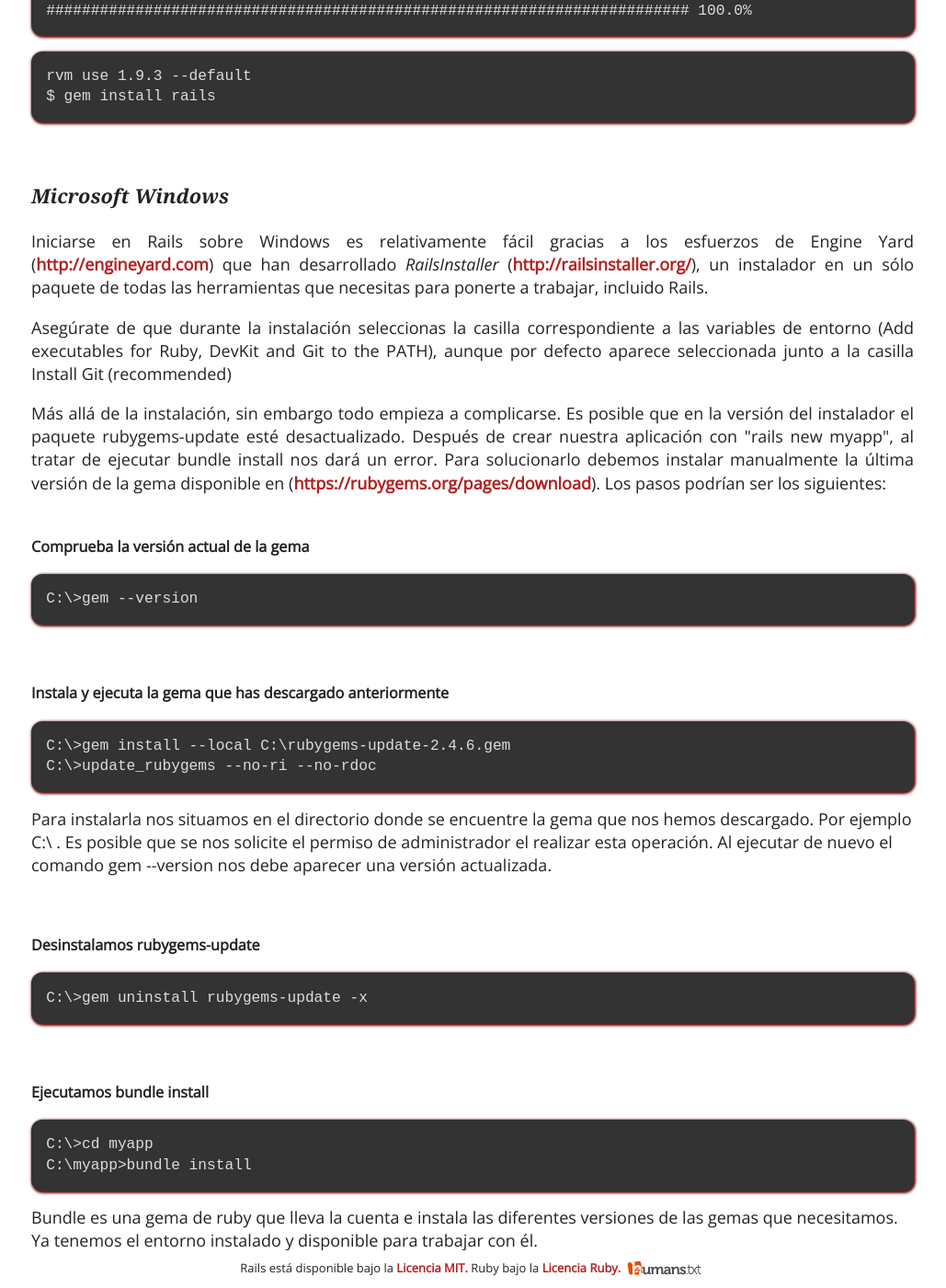
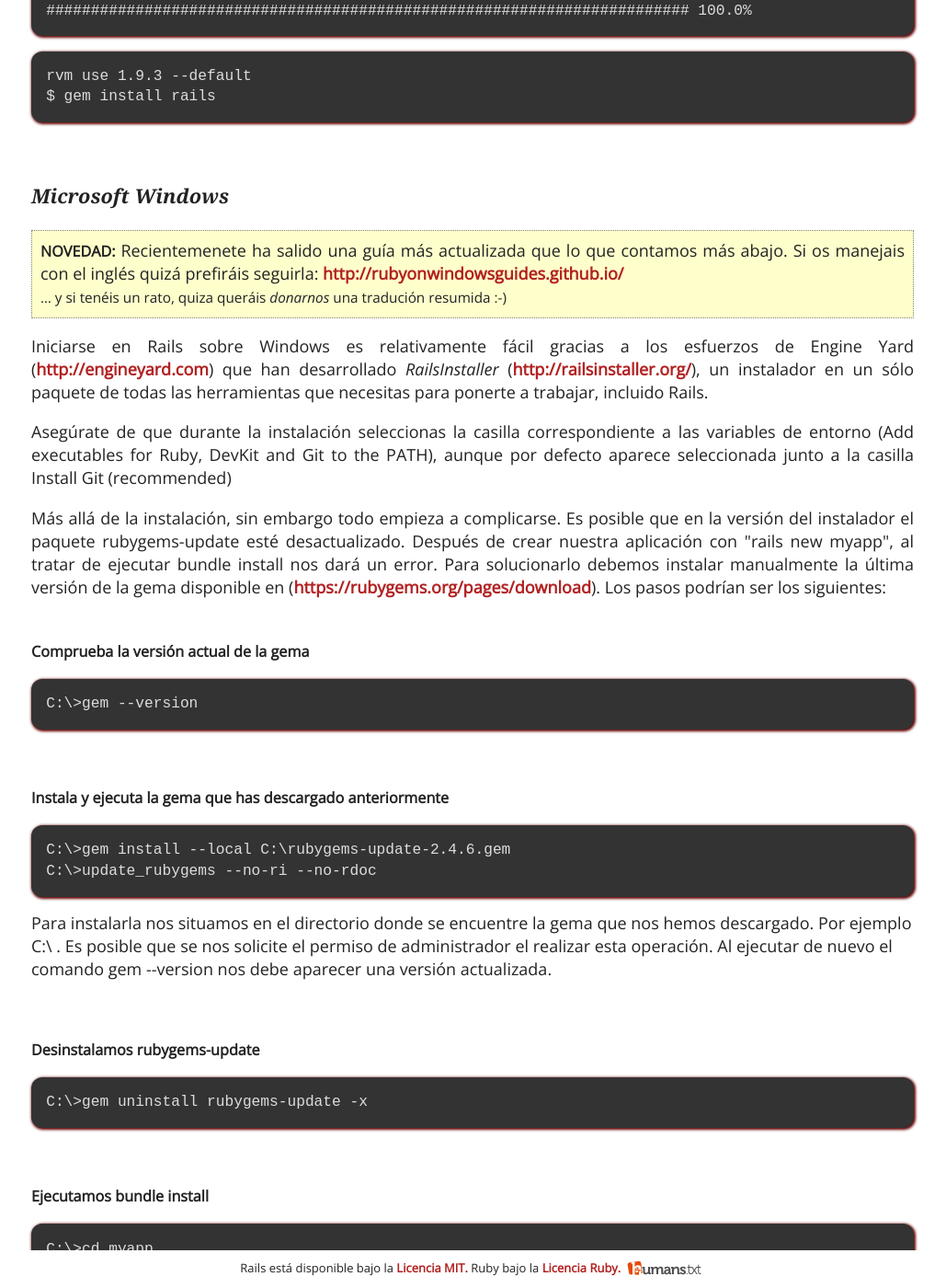
Before and after one commit to rails-es/rails-es.github.io, a Jekyll site: the page built from instala.html, in a window 1280 px wide and 1400 px high, scrolled down 5573 px. Shown: the whole window at 92% size, without its empty margins (126-1155 px from the left). Built offline with Jekyll 4.4.1, drawn with Linux system fonts in a browser that asks for light colours; some web fonts are replaced; Markdown is read by kramdown in place of the engine named in the settings.

Commit message:
nueva guía para ruby en windows

```diff
--- a/css/style.css
+++ b/css/style.css
@@ -106,12 +106,16 @@ section#definiciones dl > dd li p{ float:left; font-size:90%; margin-bottom: 1em
 section#definiciones dl > dd li img{  }
 section#instalacion { margin:auto; width: 960px}
 
-
 footer{background-color: white;bottom:0px;font-family: 'Open Sans',sans-serif;font-size: small;left:0px;padding:5px 0px;position:fixed;text-align:center;width:100%;}
 a.libro{ display: inline-block }
 a.libro img{ margin: auto 1em; outline: 1px solid lightgray }
 p{text-align: justify}
 
+p.news{
+  background-color: #ffffcc;
+  border: 1px dotted gray;
+  padding: .5em;
+}
 
 
 /* =============================================================================
--- a/instala.html
+++ b/instala.html
@@ -259,6 +259,17 @@ title: ¿Cómo instalar Ruby on Rails?
   <br>
 
   <h3>Microsoft Windows</h3>
+
+  <p class='news'><b>NOVEDAD:</b> Recientemenete ha salido una guía más
+  actualizada que lo que contamos más abajo. Si os manejais con el inglés quizá
+  prefiráis seguirla:
+  <a href='http://rubyonwindowsguides.github.io/' title='Ruby on Windows'>
+    http://rubyonwindowsguides.github.io/
+  </a>
+  <br>
+  <small>&hellip; y si tenéis un rato, quiza queráis <i>donarnos</i> una tradución
+    resumida :-)</small>
+  </p>
   <p>
     Iniciarse en Rails sobre Windows es relativamente fácil gracias a los esfuerzos de Engine Yard
     (<a href="http://engineyard.com">http://engineyard.com</a>) que han desarrollado <i>RailsInstaller</i>
```
